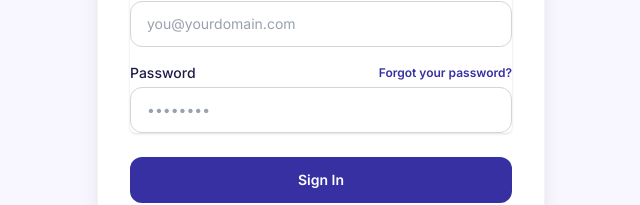
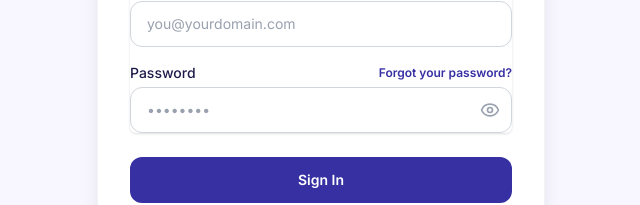
Before and after one commit to babaolu/GP-Reporting, a React (Vite) app in the folder frontend/: page /auth/login in a window 1280 px wide. Shown: the part 398-603 px from the top of the page, without its empty margins (319-959 px from the left). Built offline with nearby package versions, Linux system fonts and the light colour scheme; no server answers; a web font is replaced by a local one.

Commit message:
feat: add password visibility toggle to login page

```diff
--- a/frontend/src/routes/auth/Login.tsx
+++ b/frontend/src/routes/auth/Login.tsx
@@ -2,13 +2,14 @@ import React, { useState, useEffect } from 'react';
 import { useNavigate, Link } from 'react-router-dom';
 import { supabase } from '../../lib/supabase';
 import { useAuth } from '../../hooks/useAuth';
-import { ShieldAlert, LogIn, Loader2 } from 'lucide-react';
+import { ShieldAlert, LogIn, Loader2, Eye, EyeOff } from 'lucide-react';
 
 export const Login: React.FC = () => {
   const [email, setEmail] = useState('');
   const [password, setPassword] = useState('');
   const [errorMsg, setErrorMsg] = useState<string | null>(null);
   const [isSubmitting, setIsSubmitting] = useState(false);
+  const [showPassword, setShowPassword] = useState(false);
 
   const { user, isLoading } = useAuth();
   const navigate = useNavigate();
@@ -103,17 +104,31 @@ export const Login: React.FC = () => {
                   Forgot your password?
                 </Link>
               </div>
+              <div className="relative">
                 <input
                   id="password"
                   name="password"
-                type="password"
+                  type={showPassword ? 'text' : 'password'}
                   autoComplete="current-password"
                   required
                   value={password}
                   onChange={(e) => setPassword(e.target.value)}
-                className="appearance-none block w-full px-4 py-3 border border-gray-300 rounded-xl placeholder-gray-400 text-primary-text focus:outline-none focus:ring-2 focus:ring-primary focus:border-primary sm:text-sm transition-all"
+                  className="appearance-none block w-full px-4 py-3 pr-11 border border-gray-300 rounded-xl placeholder-gray-400 text-primary-text focus:outline-none focus:ring-2 focus:ring-primary focus:border-primary sm:text-sm transition-all"
                   placeholder="••••••••"
                 />
+                <button
+                  type="button"
+                  onClick={() => setShowPassword(!showPassword)}
+                  className="absolute inset-y-0 right-0 pr-3 flex items-center text-gray-400 hover:text-primary transition-colors focus:outline-none cursor-pointer"
+                  tabIndex={-1}
+                >
+                  {showPassword ? (
+                    <EyeOff className="h-5 w-5" />
+                  ) : (
+                    <Eye className="h-5 w-5" />
+                  )}
+                </button>
+              </div>
             </div>
           </div>
 
```
Lines whose indentation alone changed are shown as unchanged.
